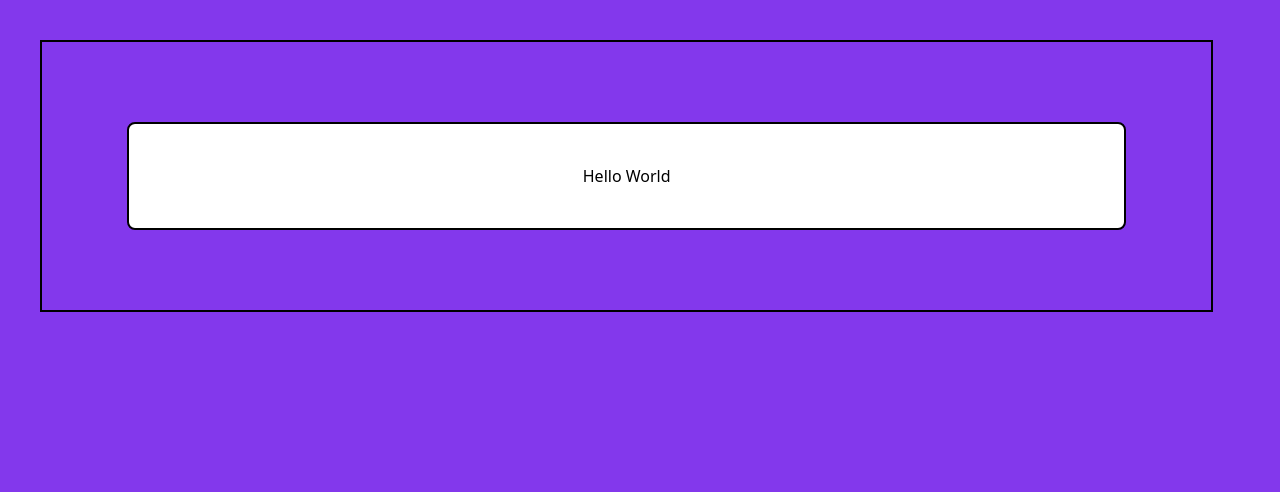
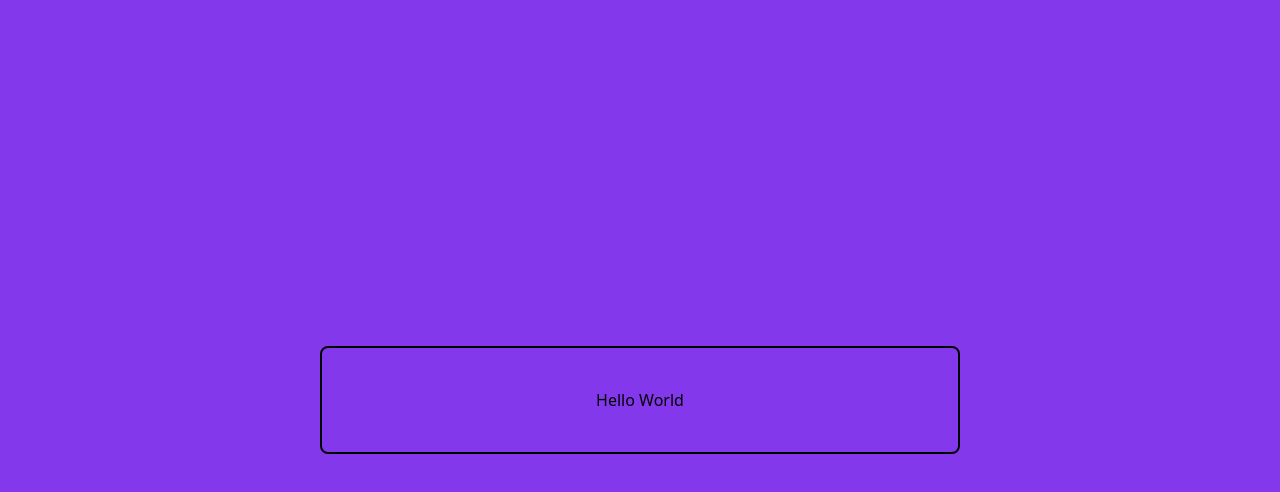
Before and after one commit to horiaomar25/edutask-app-extension, a Next.js app in the folder edutask/: page / in a window 1280 px wide. Shown: the top 492 px of the page. Built offline with nearby package versions, Linux system fonts and the light colour scheme.

Commit message:
continued styling for login

```diff
--- a/edutask/app/page.js
+++ b/edutask/app/page.js
@@ -4,9 +4,9 @@
 export default function Home() {
   return (
     <>
-    <section className="border-2 border-black m-10 w-11/12 p-10 flex justify-center items-center ">
+    <section className="flex flex-col justify-center items-center h-screen ">
       {/* This div is the container that is holding the input and the button*/}
-      <div className="bg-white border-2 border-black flex flex-col justify-center items-center rounded-lg p-10 m-10 w-11/12 md:w-11/12 lg:w-11/12 sm:w-full  ">
+      <div className=" border-2 border-black flex flex-col justify-center items-center rounded-lg p-10 m-10 w-11/12 .h-2/5 md:w-1/2 lg:w-1/2 sm:w-1/2">
          <p>Hello World</p>
 
       </div>
```
